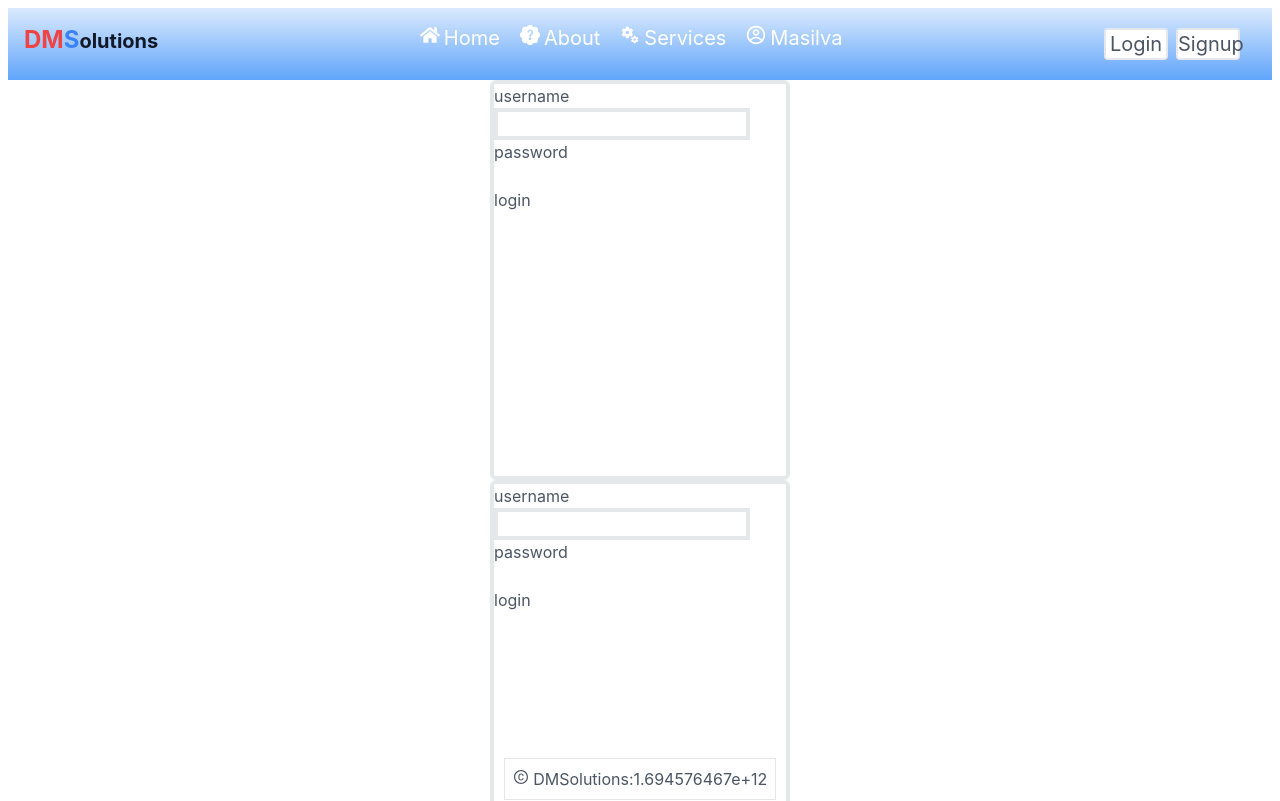
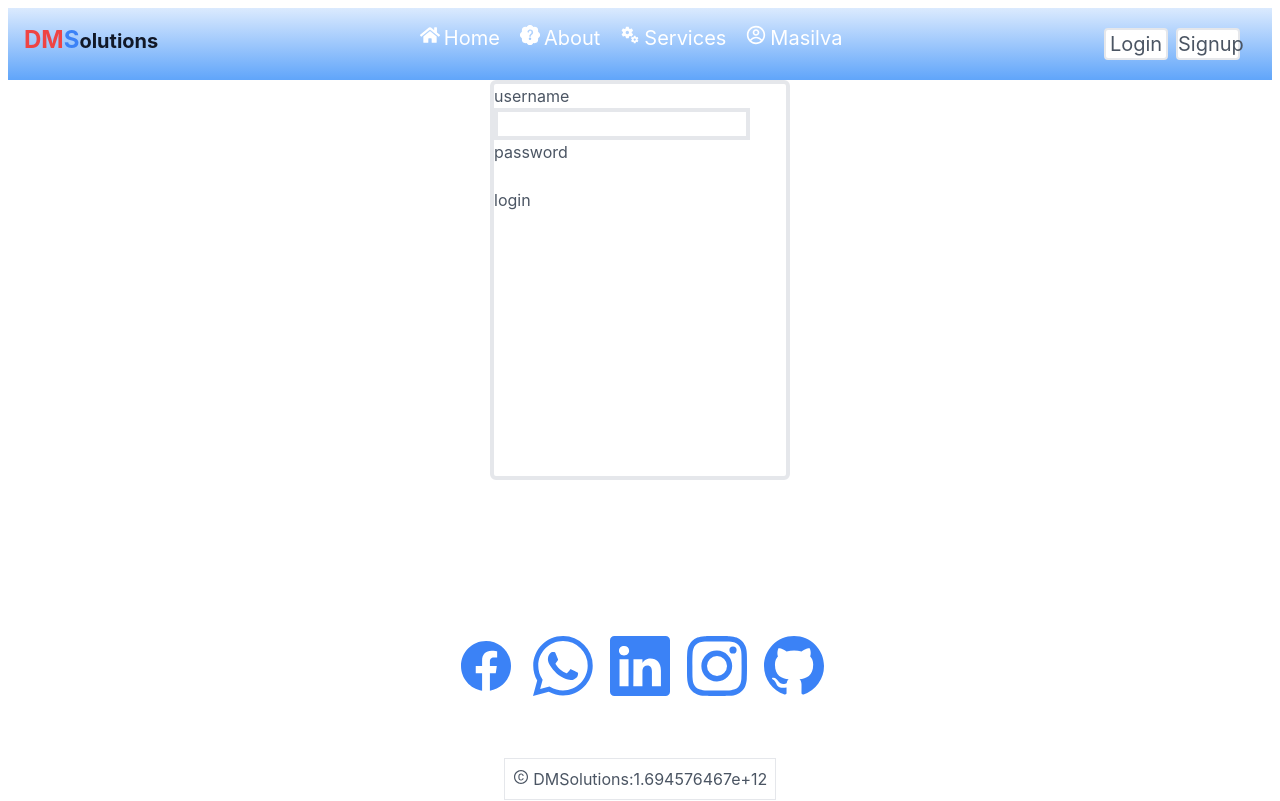
Before and after one commit to DMasilva/dm-solutions, a React (Create React App) app: page /login in a window 1280 px wide. Shown: the top 801 px of the page. Built offline with nearby package versions, Linux system fonts and the light colour scheme.

Commit message:
new changes

```diff
--- a/package.json
+++ b/package.json
@@ -6,8 +6,11 @@
     "@testing-library/jest-dom": "^5.17.0",
     "@testing-library/react": "^13.4.0",
     "@testing-library/user-event": "^13.5.0",
+    "boxicons": "^2.1.4",
     "react": "^18.2.0",
     "react-dom": "^18.2.0",
+    "react-icons": "^4.11.0",
+    "react-router-dom": "^6.16.0",
     "react-scripts": "5.0.1",
     "tailwindcss": "^3.3.3",
     "web-vitals": "^2.1.4"
--- a/src/components/Login.js
+++ b/src/components/Login.js
@@ -1,38 +1,23 @@
-import React from 'react'
+import React from "react";
 
 const Login = () => {
   return (
     <div>
-        <form className='border-4 h-[400px] w-[300px] m-auto rounded-md items-center overflow-hidden'>
-            <div className='test'>
+      <form className="border-4 h-[400px] w-[300px] m-auto rounded-md items-center overflow-hidden">
+        <div className="test">
           <label>username</label>
-            <input className='border-4' type='text'/>
+          <input className="border-4" type="text" />
         </div>
         <div>
           <label>password</label>
-            <input type='password'/>
+          <input type="password" />
         </div>
-            <div className='test2'>
-                <input type='submit' value='login'/>
+        <div className="test2">
+          <input type="submit" value="login" />
         </div>
       </form>
-        <form className='border-4 h-[400px] w-[300px] m-auto rounded-md items-center overflow-hidden'>
-            <div className='test'>
-            <label>username</label>
-            <input className='border-4' type='text'/>
     </div>
-            <div>
-            <label>password</label>
-            <input type='password'/>
-            </div>
-            <div className='test2'>
-                <input type='submit' value='login'/>
-            </div>
-        </form>
+  );
+};
 
-
-    </div>
-  )
-}
-
-export default Login
+export default Login;
```
Also changed, not shown: 1 other file (tests, documents, lock files or other folders). Lines whose indentation alone changed are shown as unchanged.
